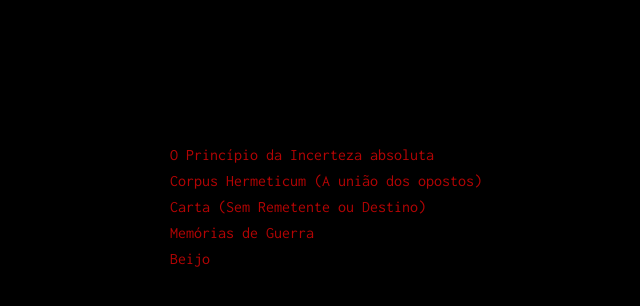
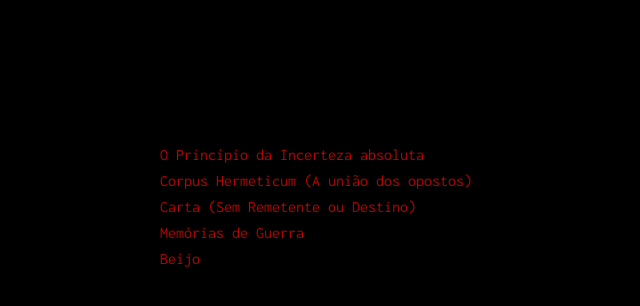
Before and after one commit to sorathpanzer/sorathpanzer.github.io, a Jekyll site: the page built from index.html, in a window 1280 px wide. Shown: the top 306 px of the page, without its empty margins (180-820 px from the left). Built offline with Jekyll 4.4.1, drawn with Linux system fonts in a browser that asks for light colours.

Commit message:
Update main.scss

```diff
--- a/assets/css/main.scss
+++ b/assets/css/main.scss
@@ -89,10 +89,9 @@
 }
 ul {
     list-style: none;
-    margin: 0 auto;
     li {
         padding: 5px;
-        padding-left: 10px;
+        padding-left: 0px;
         @media screen and (max-width: $br) {
             padding: 10px 0 10px 0;
         }
```
